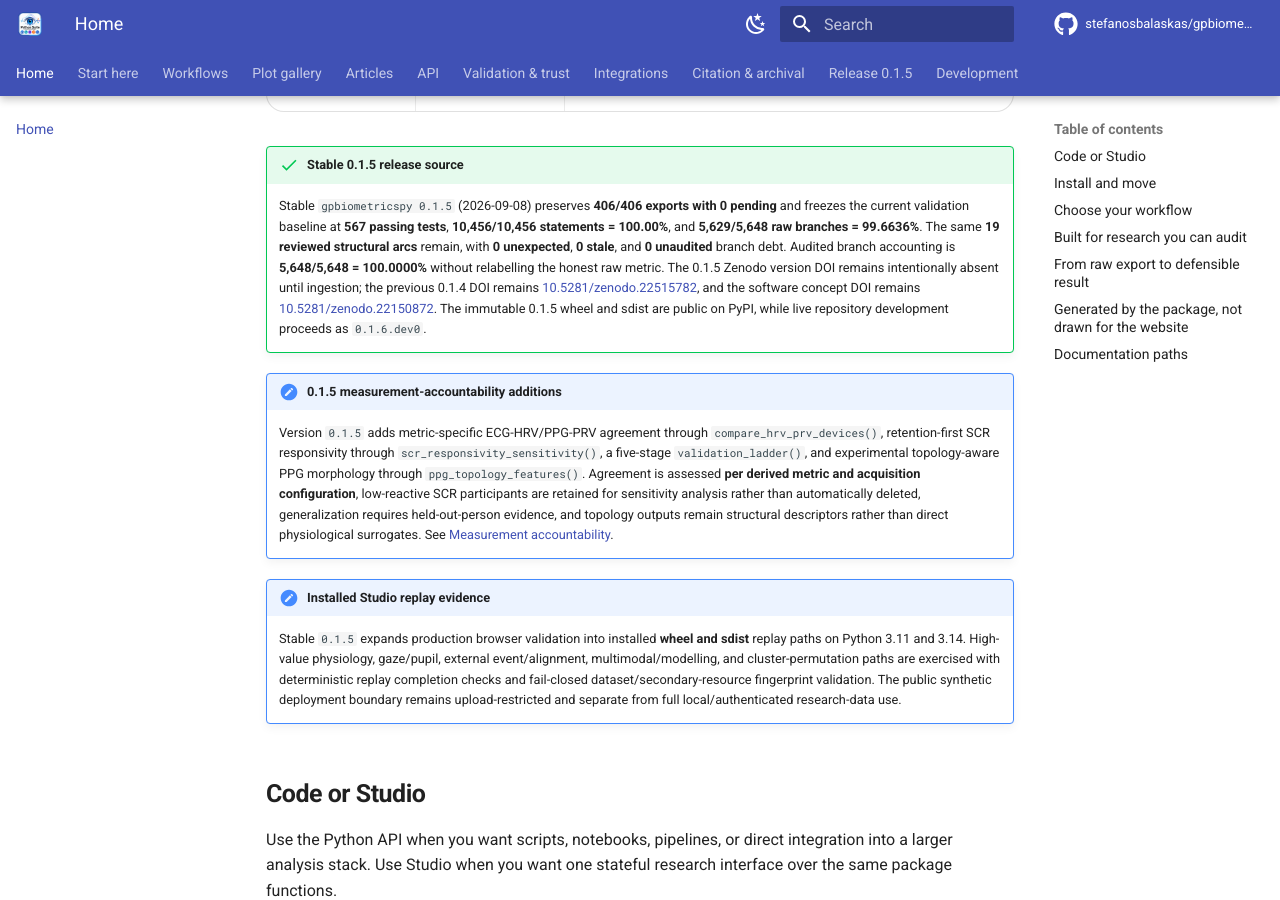
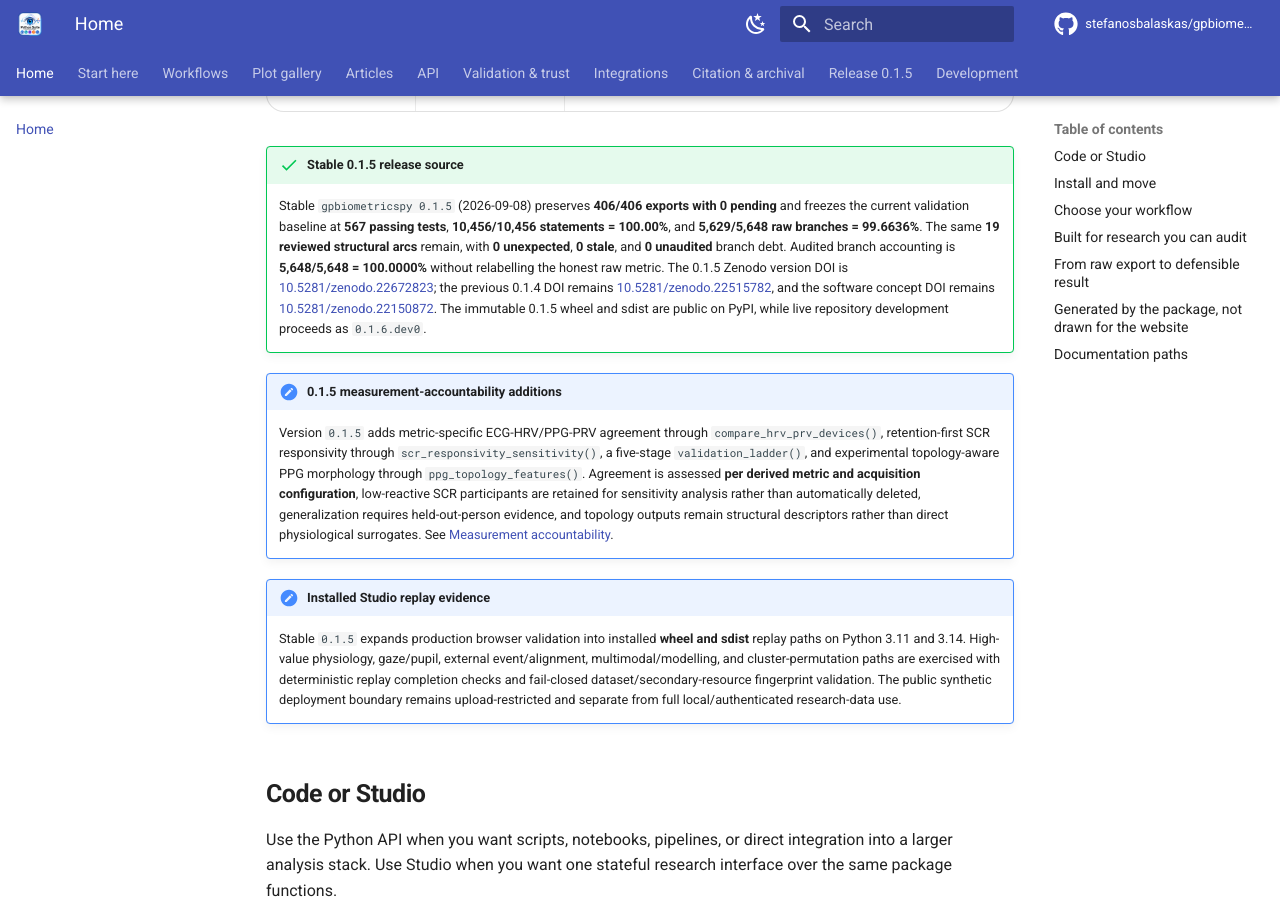
Before and after one commit to stefanosbalaskas/gpbiometricspy, an MkDocs documentation site: the page built from docs/index.md, in a window 1280 px wide and 900 px high, scrolled down 1044 px. Built offline with MkDocs 1.6.1 and Material for MkDocs 9.7.7, drawn with Linux system fonts in a browser that asks for light colours; comment, search, counter and statistics services are not loaded.

```diff
--- a/docs/index.md
+++ b/docs/index.md
@@ -27,7 +27,7 @@
 </div>
 
 !!! success "Stable 0.1.5 release source"
-    Stable `gpbiometricspy 0.1.5` (2026-09-08) preserves **406/406 exports with 0 pending** and freezes the current validation baseline at **567 passing tests**, **10,456/10,456 statements = 100.00%**, and **5,629/5,648 raw branches = 99.6636%**. The same **19 reviewed structural arcs** remain, with **0 unexpected**, **0 stale**, and **0 unaudited** branch debt. Audited branch accounting is **5,648/5,648 = 100.0000%** without relabelling the honest raw metric. The 0.1.5 Zenodo version DOI remains intentionally absent until ingestion; the previous 0.1.4 DOI remains [10.5281/zenodo.22515782](https://doi.org/10.5281/zenodo.22515782), and the software concept DOI remains [10.5281/zenodo.22150872](https://doi.org/10.5281/zenodo.22150872). The immutable 0.1.5 wheel and sdist are public on PyPI, while live repository development proceeds as `0.1.6.dev0`.
+    Stable `gpbiometricspy 0.1.5` (2026-09-08) preserves **406/406 exports with 0 pending** and freezes the current validation baseline at **567 passing tests**, **10,456/10,456 statements = 100.00%**, and **5,629/5,648 raw branches = 99.6636%**. The same **19 reviewed structural arcs** remain, with **0 unexpected**, **0 stale**, and **0 unaudited** branch debt. Audited branch accounting is **5,648/5,648 = 100.0000%** without relabelling the honest raw metric. The 0.1.5 Zenodo version DOI is [10.5281/zenodo.22672823](https://doi.org/10.5281/zenodo.22672823); the previous 0.1.4 DOI remains [10.5281/zenodo.22515782](https://doi.org/10.5281/zenodo.22515782), and the software concept DOI remains [10.5281/zenodo.22150872](https://doi.org/10.5281/zenodo.22150872). The immutable 0.1.5 wheel and sdist are public on PyPI, while live repository development proceeds as `0.1.6.dev0`.
 
 !!! note "0.1.5 measurement-accountability additions"
     Version `0.1.5` adds metric-specific ECG-HRV/PPG-PRV agreement through `compare_hrv_prv_devices()`, retention-first SCR responsivity through `scr_responsivity_sensitivity()`, a five-stage `validation_ladder()`, and experimental topology-aware PPG morphology through `ppg_topology_features()`. Agreement is assessed **per derived metric and acquisition configuration**, low-reactive SCR participants are retained for sensitivity analysis rather than automatically deleted, generalization requires held-out-person evidence, and topology outputs remain structural descriptors rather than direct physiological surrogates. See [Measurement accountability](measurement-accountability.md).
```
Also changed, not shown: README.md (+2 -2 lines), RELEASE_CHECKLIST.md (+4 -4 lines), 1 other file.
